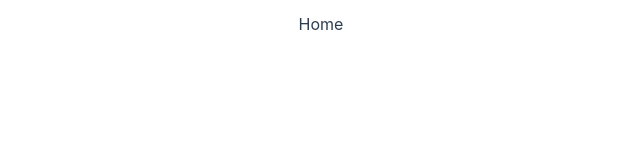
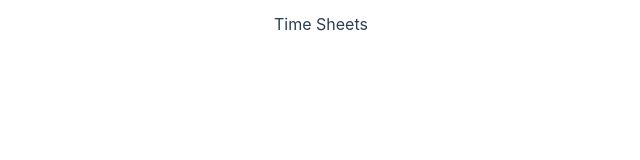
Before and after one commit to nobrayner/timey-wimey, a React (Create React App) app: page / in a window 1280 px wide. Shown: the top 160 px of the page, without its empty margins (319-959 px from the left). Built offline with nearby package versions, Linux system fonts and the light colour scheme.

Commit message:
feat: Add TimeEntriesList

```diff
--- a/src/app/pages/Home.tsx
+++ b/src/app/pages/Home.tsx
@@ -1,9 +1,9 @@
 import React from 'react'
-import TimeSheetDisplay from '../../features/timeentries/TimeEntriesList'
+import TimeEntriesList from '../../features/timeentries/TimeEntriesList'
 
 function Home() {
   return (
-    <p>Home</p>
+    <TimeEntriesList />
   )
 }
 
```
